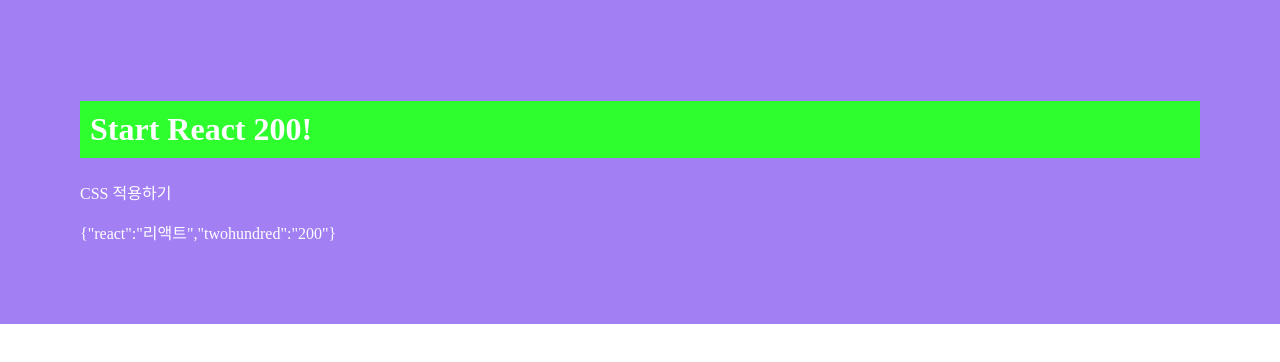
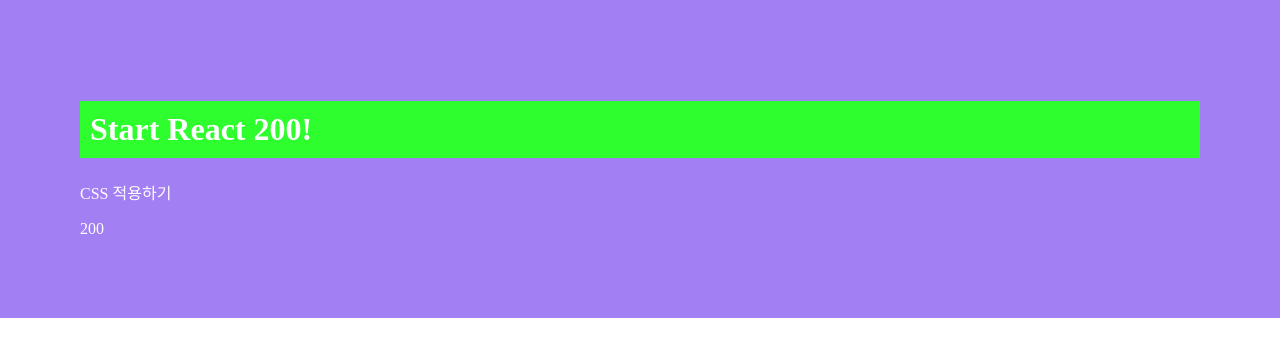
Before and after one commit to jihyean/React200, a React (Create React App) app in the folder client/: page / in a window 1280 px wide. Shown: the top 362 px of the page. Built offline with nearby package versions, Linux system fonts and the light colour scheme.

Commit message:
[021] props를 필수값으로 사용하기

```diff
--- a/client/src/App.js
+++ b/client/src/App.js
@@ -1,14 +1,14 @@
 import React from 'react';
 import './App.css';
-import PropsObjval from './PART2/R020_PropsObjVal'
+import PropsRequired from './PART2/R021_PropsRequired'
 
 function App() {
   return (
     <div>
       <h1>Start React 200!</h1>
       <p>CSS 적용하기</p>
-      {/** ObjectJson 변수와 key값 선언 후 value 할당하여 props에 담아 하위 컴포넌트에 전달 */}
-      <PropsObjval ObjectJson = {{react:"리액트", twohundred:"200"}} />
+      {/** ReactNumber 변수에 값 200을 할당하여 props에 담아 하위 컴포넌트에 전달 */}
+      <PropsRequired ReactNumber={200} />
     </div>
   );
 }
--- /dev/null
+++ b/client/src/PART2/R021_PropsRequired.js
@@ -0,0 +1,24 @@
+import React, { Component } from 'react';
+import datatype from 'prop-types';
+
+class R021_PropsRequired extends Component {
+  render() {
+
+    // render() 함수 내에서 지역변수를 선언해 props로 전달된 값들을 할당
+    let {
+      ReactString,
+      ReactNumber
+    } = this.props
+    return (
+    <div style={{padding: "0px"}}>
+      {ReactString}{ReactNumber}  {/* ReactString 변수값이 비어있기 때문에 상위 컴포넌트에서 전달받은 ReactNumber(200)만 출력 */}
+    </div>
+    )
+  }
+}
+
+R021_PropsRequired.propTypes = {
+  ReactString: datatype.isRequired, // ReactString 이라는 props값을 필수로 지정(미지정시 개발자 도구에서 경고)
+}
+
+export default R021_PropsRequired;
```
